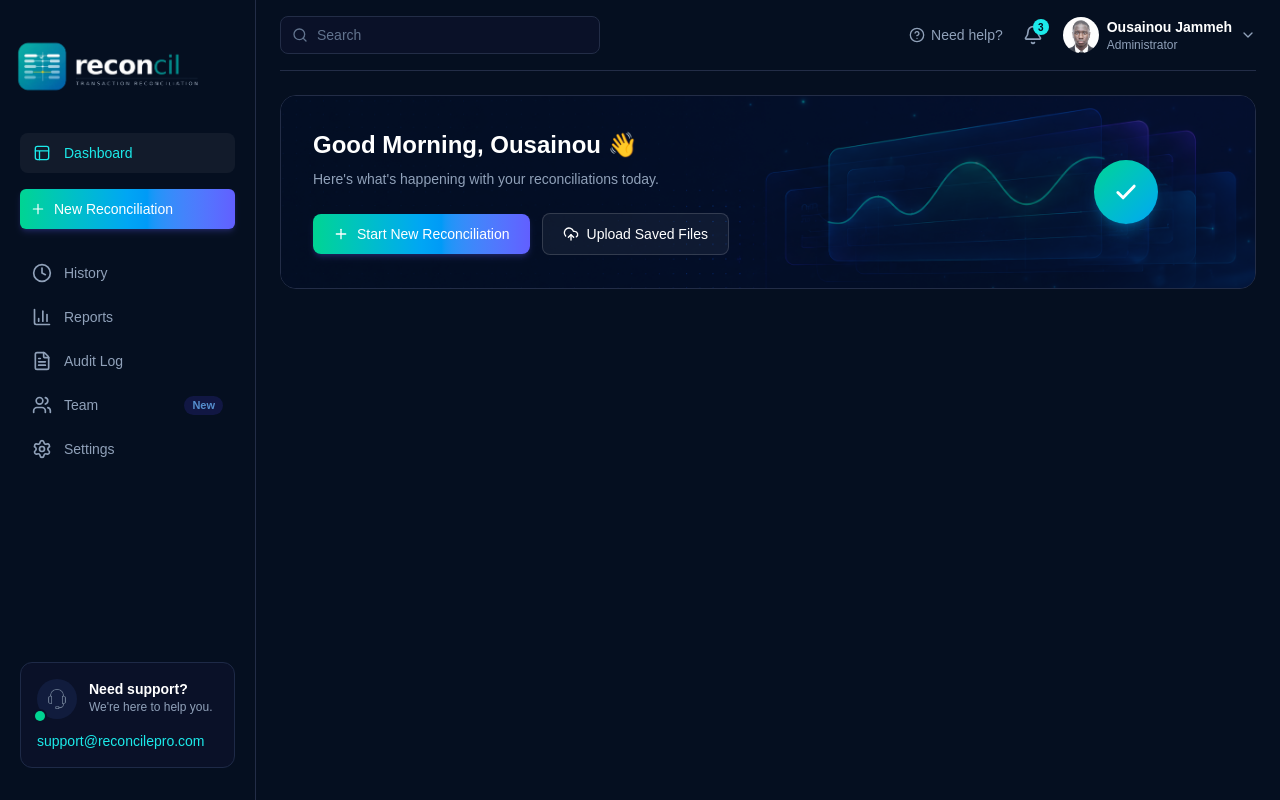
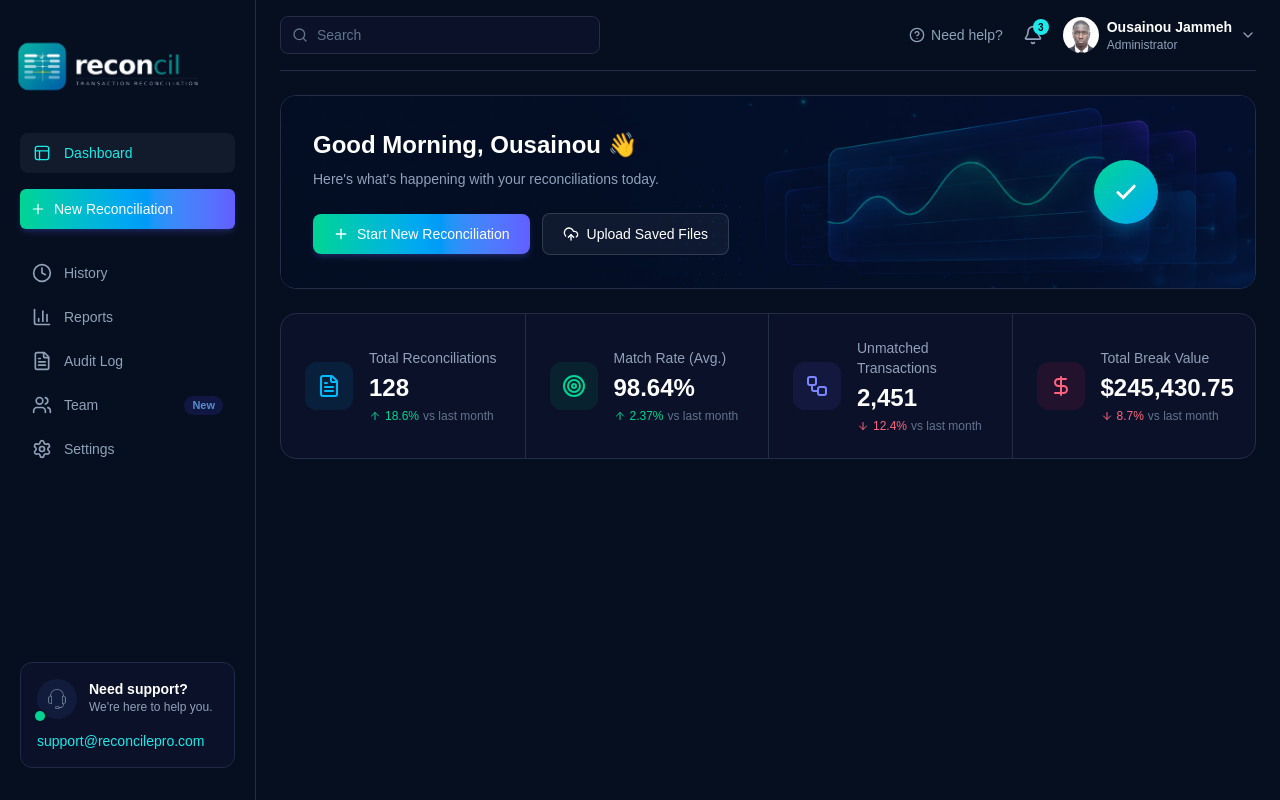
Before and after one commit to ousainoubsj/recon-frontend, a Next.js app: page /dashboard in a window 1280 px wide. Built offline with nearby package versions, Linux system fonts and the light colour scheme.

Commit message:
Add StatsOverview component and integrate it into the dashboard page layout

```diff
--- a/app/dashboard/page.tsx
+++ b/app/dashboard/page.tsx
@@ -1,9 +1,11 @@
 import GreetingBanner from '@/components/dashboard/GreetingBanner'
+import StatsOverview from '@/components/dashboard/StatsOverview'
 
 export default function Page() {
   return (
-    <main className="flex-1 p-6">
+    <main className="flex-1 space-y-6 p-6">
       <GreetingBanner />
+      <StatsOverview />
     </main>
   )
 }
--- /dev/null
+++ b/components/dashboard/StatsOverview.tsx
@@ -0,0 +1,62 @@
+import { ArrowDown, ArrowUp, DollarSign, FileText, Target, Workflow } from 'lucide-react'
+
+const stats = [
+  {
+    label: 'Total Reconciliations',
+    value: '128',
+    trend: '18.6%',
+    trendUp: true,
+    Icon: FileText,
+    tint: 'bg-sky-500/10 text-sky-400',
+  },
+  {
+    label: 'Match Rate (Avg.)',
+    value: '98.64%',
+    trend: '2.37%',
+    trendUp: true,
+    Icon: Target,
+    tint: 'bg-emerald-500/10 text-emerald-400',
+  },
+  {
+    label: 'Unmatched Transactions',
+    value: '2,451',
+    trend: '12.4%',
+    trendUp: false,
+    Icon: Workflow,
+    tint: 'bg-indigo-500/10 text-indigo-400',
+  },
+  {
+    label: 'Total Break Value',
+    value: '$245,430.75',
+    trend: '8.7%',
+    trendUp: false,
+    Icon: DollarSign,
+    tint: 'bg-rose-500/10 text-rose-400',
+  },
+]
+
+export default function StatsOverview() {
+  return (
+    <div className="grid grid-cols-1 divide-y divide-[#232D47] rounded-2xl border border-[#232D47] bg-[#0A1128] sm:grid-cols-2 sm:divide-y-0 xl:grid-cols-4">
+      {stats.map(({ label, value, trend, trendUp, Icon, tint }, index) => (
+        <div
+          key={label}
+          className={`flex items-center gap-4 p-6 ${index > 0 ? 'sm:border-l sm:border-[#232D47]' : ''}`}
+        >
+          <span className={`flex h-12 w-12 shrink-0 items-center justify-center rounded-xl ${tint}`}>
+            <Icon className="h-6 w-6" />
+          </span>
+          <div>
+            <p className="text-sm text-slate-400">{label}</p>
+            <p className="mt-1 text-2xl font-bold text-white">{value}</p>
+            <p className={`mt-1 flex items-center gap-1 text-xs font-medium ${trendUp ? 'text-emerald-400' : 'text-rose-400'}`}>
+              {trendUp ? <ArrowUp className="h-3 w-3" /> : <ArrowDown className="h-3 w-3" />}
+              {trend}
+              <span className="font-normal text-slate-500">vs last month</span>
+            </p>
+          </div>
+        </div>
+      ))}
+    </div>
+  )
+}
```
